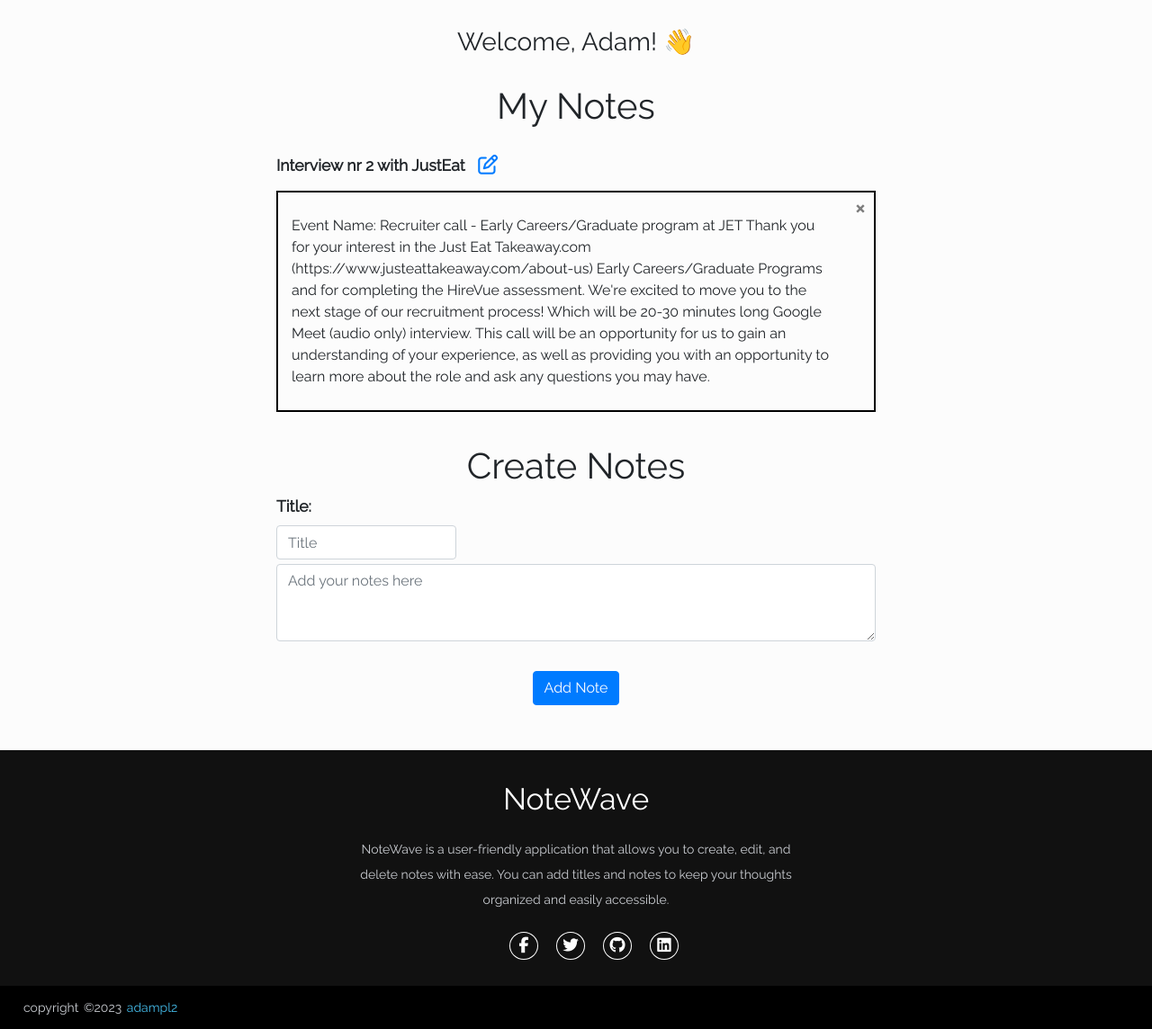
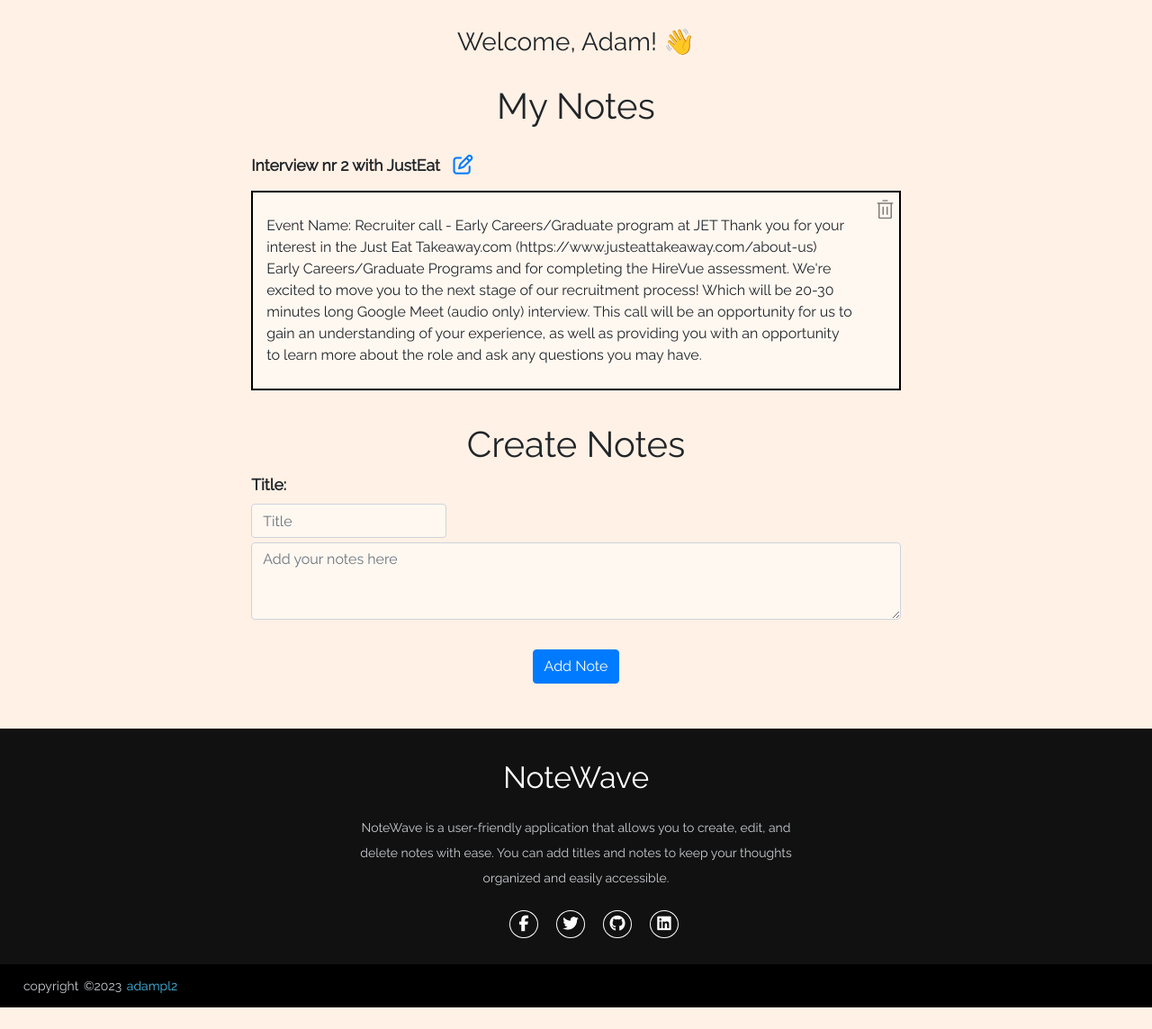
Before and after one commit to adampl2/NoteWave, a Flask app: page / in a window 1280 px wide. Shown: the part 56-1200 px from the top of the page at 90% size. After the commit the page ends 1176 px from the top, so only its background shows below. Run offline with Flask 3, Linux system fonts and the light colour scheme; a user stored in the database is signed in; data comes from the database, SQL or seed files in the repository; both versions use the stored data as it was after the commit; some libraries are stand-ins or nearby versions.

Commit message:
Delete button improved

```diff
--- a/notewave/static/css/style.css
+++ b/notewave/static/css/style.css
@@ -6,6 +6,7 @@ body {
     background: #fcfcfc;
     font-family: 'Raleway', sans-serif;
     box-sizing: border-box;
+    background: #fff1e5;
 }
 
 /* Login & SignUp forms */
@@ -13,7 +14,8 @@ body {
 .login-signup-forms {
     width: 40%;
     margin: 120px auto;
-    box-shadow: 0px 0px 0px 4px #3434352f;
+    box-shadow: 0px 0px 0px 3px #000000;
+    background: #fff8f1;
     height: auto;
     display: flex;
     justify-content: center;
@@ -79,6 +81,8 @@ body {
     transition: all 0.2s ease-in-out;
 }
 
+/* Homepage */
+
 .welcome-msg {
     margin-top: 30px;
 }
@@ -107,14 +111,15 @@ body {
 }
 
 .form-textarea>textarea {
-    width: 60%;
-    max-width: 60%;
+    width: 65%;
+    max-width: 65%;
     margin: 3px auto;
+    background: #fff8f1;
 }
 
 ul>.note-item {
-    width: 60%;
-    max-width: 60%;
+    width: 65%;
+    max-width: 65%;
     margin: 6px auto;
     list-style-type: none;
 }
@@ -125,19 +130,21 @@ ul>.note-item {
     flex-direction: row;
     align-items: center;
     position: relative;
-    overflow-x: auto;
+    overflow: visible;
     border: #000000 solid 2px;
+    background: #fff8f1;
 }
 
 .form-title {
     font-weight: bolder;
-    width: 60%;
-    max-width: 60%;
+    width: 65%;
+    max-width: 65%;
     margin: 5px auto;
 }
 
 .form-title>input {
     width: 30%;
+    background: #fff8f1;
 }
 
 .note-text {
@@ -147,12 +154,59 @@ ul>.note-item {
     padding: 25px 15px;
 }
 
+/* Delete button */
+
 .delete-button {
+    display: inline-block;
+    background-color: transparent;
+    border: none;
+    cursor: pointer;
     position: absolute;
-    top: 0;
-    right: 0;
-    margin: 5px 10px;
+    top: 5px;
+    right: 8px;
 }
+
+.delete-button::after {
+    content: 'delete';
+    position: absolute;
+    top: -130%;
+    left: 50%;
+    transform: translateX(-50%);
+    width: fit-content;
+    height: fit-content;
+    background-color: #a80707;
+    padding: 4px 8px;
+    border-radius: 5px;
+    transition: .2s linear;
+    transition-delay: .2s;
+    color: #ffffff;
+    text-transform: uppercase;
+    font-size: 12px;
+    opacity: 0;
+    visibility: hidden;
+    z-index: 0;
+}
+
+.delete-btn-icon {
+    transform: scale(1.2);
+    transition: .2s linear;
+}
+
+.delete-button:hover .delete-btn-icon {
+    transform: scale(1.5);
+}
+
+.delete-button:hover .delete-btn-icon path {
+    fill: #a80707;
+}
+
+.delete-button:hover::after {
+    visibility: visible;
+    opacity: 1;
+    top: -160%;
+}
+
+/* Add Note */
 
 .add-note-title {
     font-size: 1.1rem;
--- a/notewave/templates/home.html
+++ b/notewave/templates/home.html
@@ -14,7 +14,12 @@
         <div class="note-container">
             <div class="note-text">{{ note.data }}</div>
             <button type="button" class="close delete-button" onClick="showConfirmDeleteModal({{ note.id }})">
-                <span aria-hidden="true">&times;</span>
+                <span aria-hidden="true"><svg viewBox="0 0 15 17.5" height="17.5" width="15"
+                        xmlns="http://www.w3.org/2000/svg" class="delete-btn-icon">
+                        <path transform="translate(-2.5 -1.25)"
+                            d="M15,18.75H5A1.251,1.251,0,0,1,3.75,17.5V5H2.5V3.75h15V5H16.25V17.5A1.251,1.251,0,0,1,15,18.75ZM5,5V17.5H15V5Zm7.5,10H11.25V7.5H12.5V15ZM8.75,15H7.5V7.5H8.75V15ZM12.5,2.5h-5V1.25h5V2.5Z"
+                            id="Fill"></path>
+                    </svg></span>
             </button>
         </div>
     </li>
```
Also changed, not shown: notewave/database.db.
